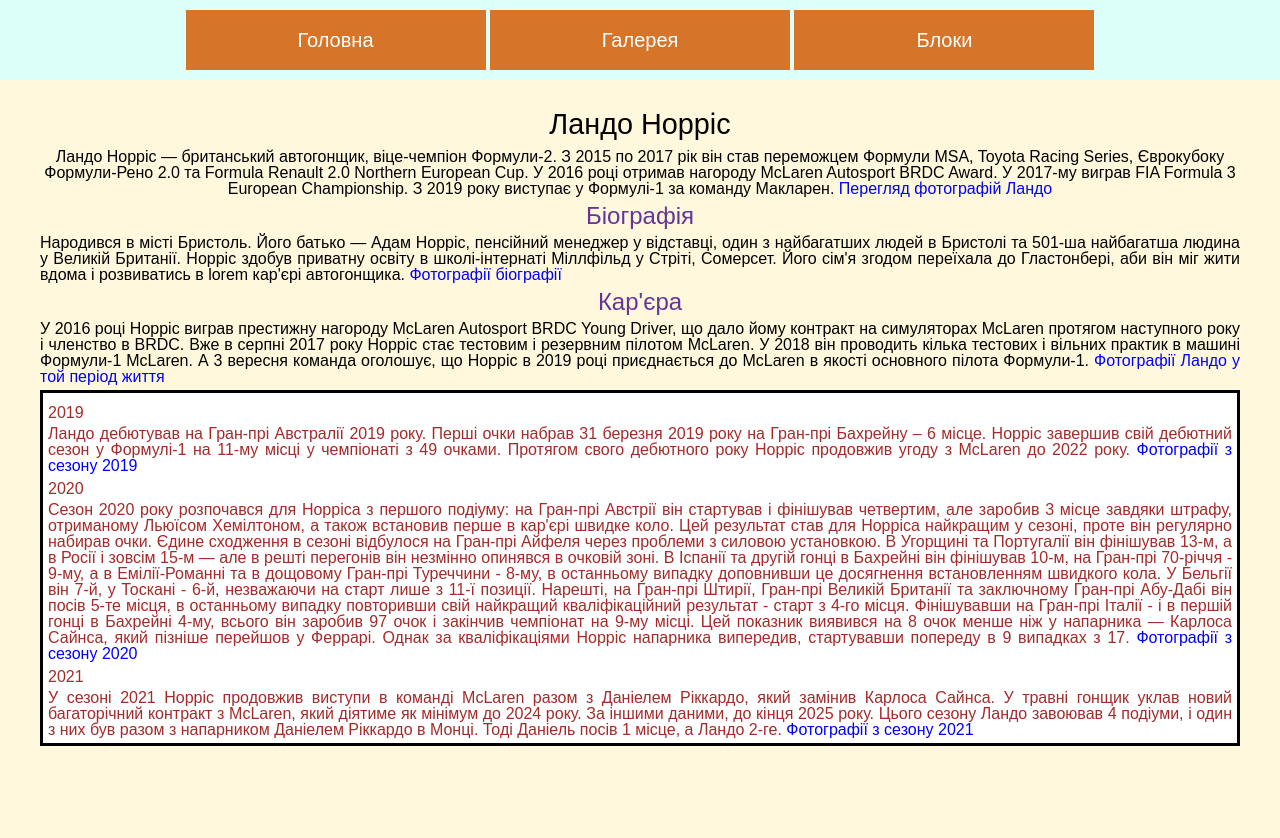
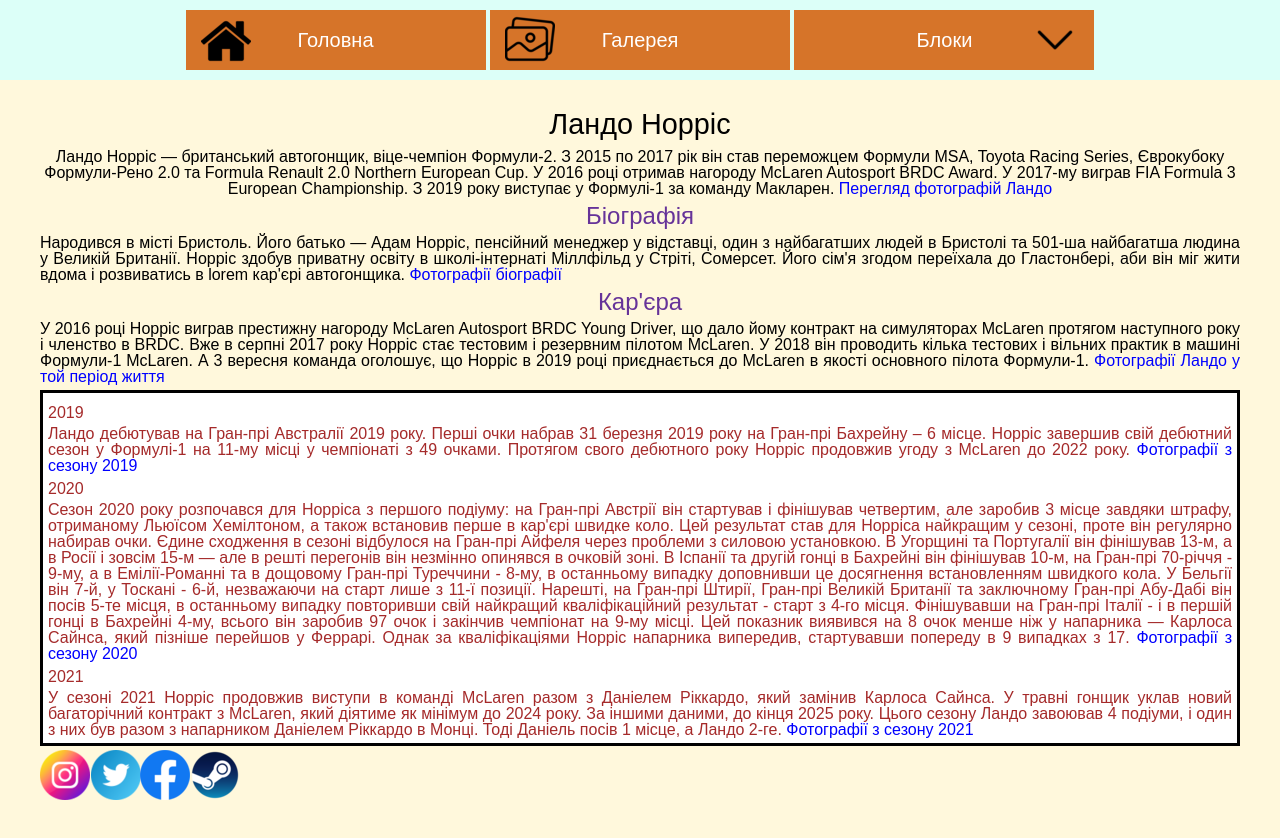
Before and after one commit to DMGG8415/homework9, a plain HTML site: page index.html in a window 1280 px wide. Drawn offline with Linux system fonts and the light colour scheme.

Commit message:
homework sprites

```diff
--- a/css/style.css
+++ b/css/style.css
@@ -110,7 +110,7 @@
     padding: 10px 0;
 }
 
-ul li {
+.main_menu li {
     display: inline-block;
     font-size: 20px;
     background: #D67429;
@@ -118,11 +118,40 @@
     width: 300px;
 }
 
-ul li:hover {
+.main_menu li a:before {
+    content: "";
+    background: url("/img/css_sprites.png") -105px 101px;
+    width: 50px;
+    height: 50px;
+    display: inline-block;
+    position: absolute;
+    top: 10%;
+    left: 5%;
+}
+
+.main_menu :first-child a:before {
+    background: url("/img/css_sprites.png") -105px -1px;
+}
+.main_menu :last-child a:before {
+    background: url("/img/css_sprites.png") 0 50px;
+    top: 10%;
+    right: 5%;
+    left: auto;
+}
+
+.main_list_header:hover a:before {
+    background: url("/img/css_sprites.png") -53px -101px;
+}
+
+.main_menu li:hover {
     background: #7429D6;
 }
 
-ul li a {
+.float_list_head a:before {
+    background: url("/img/css_sprites.png") -105px -105px;
+}
+
+.main_menu li a {
     display: block;
     color: white;
     padding: 20px 20px;
@@ -137,6 +166,35 @@
 
 .main_list_header:hover .main_list {
     display: block;
+}
+
+.soc_menu {
+    font-size: 0;
+    text-align: left;
+}
+
+.soc_menu  li{
+    display: inline-block;
+    font-size: 20px;
+}
+
+.soc_menu  li a{
+    background: url("/img/css_sprites.png") -1px -1px;
+    display: block;
+    width: 50px;
+    height: 50px;
+}
+
+.soc_menu li+li a {
+    background-position: -52px -1px;
+}
+
+.soc_menu li+li+li a {
+    background-position: -1px 103px;
+}
+
+.soc_menu li+li+li+li a {
+    background-position: -53px 103px;
 }
 
 .float_list {
--- a/index.html
+++ b/index.html
@@ -7,8 +7,8 @@
 </head>
 <body>
 <div class="header">
-    <ul>
-        <li><a href="#">Головна</a></li>
+    <ul class="main_menu">
+        <li><a href="#"><span></span>Головна</a></li>
         <li><a href="gallery.html">Галерея</a></li>
         <li class="main_list_header">
             <a href="#">Блоки</a>
@@ -92,6 +92,12 @@
             </div>
         </div>
     </div>
+    <ul class="soc_menu">
+        <li><a href="https://www.instagram.com/taras_kuschnir/"></a></li>
+        <li><a href="https://twitter.com/DaMaG3Rr2"></a></li>
+        <li><a href="https://www.facebook.com/taraskuschnir/"></a></li>
+        <li><a href="https://steamcommunity.com/id/DaMaG3Rr/"></a></li>
+    </ul>
 </div>
 </body>
 </html>
```
Also changed, not shown: flex.html (+1 -1 lines), float-no-fix.html (+1 -1 lines), float.html (+1 -1 lines), gallery.html (+1 -1 lines), grid.html (+1 -1 lines), grid_areas.html (+1 -1 lines), inline-block.html (+1 -1 lines), table-cell.html (+1 -1 lines), img/css_sprites.png (added), img/f1_logo.svg (added).
